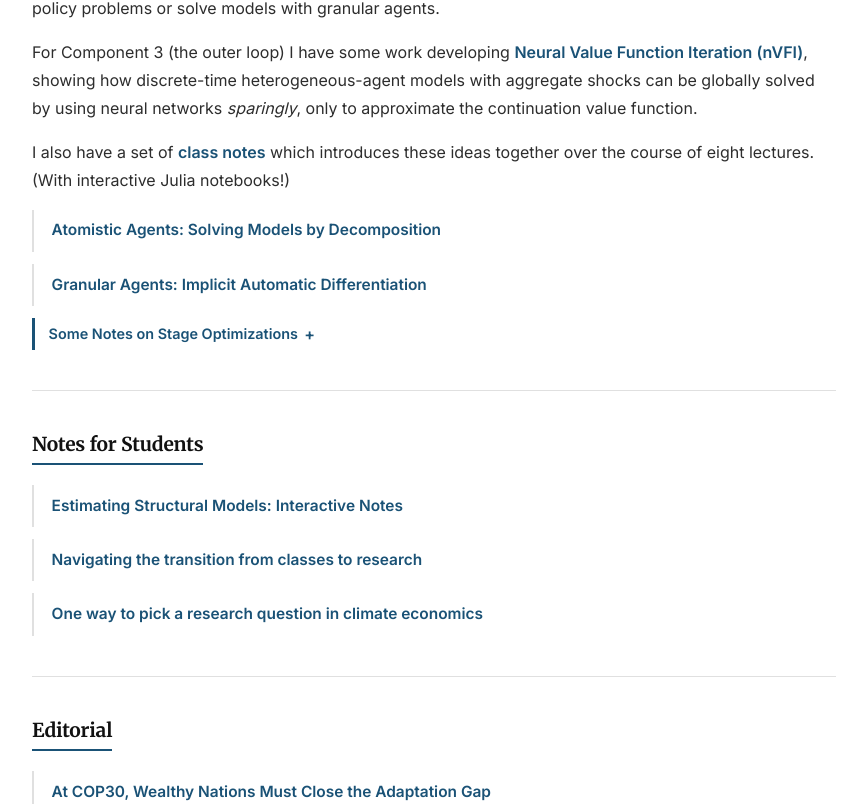
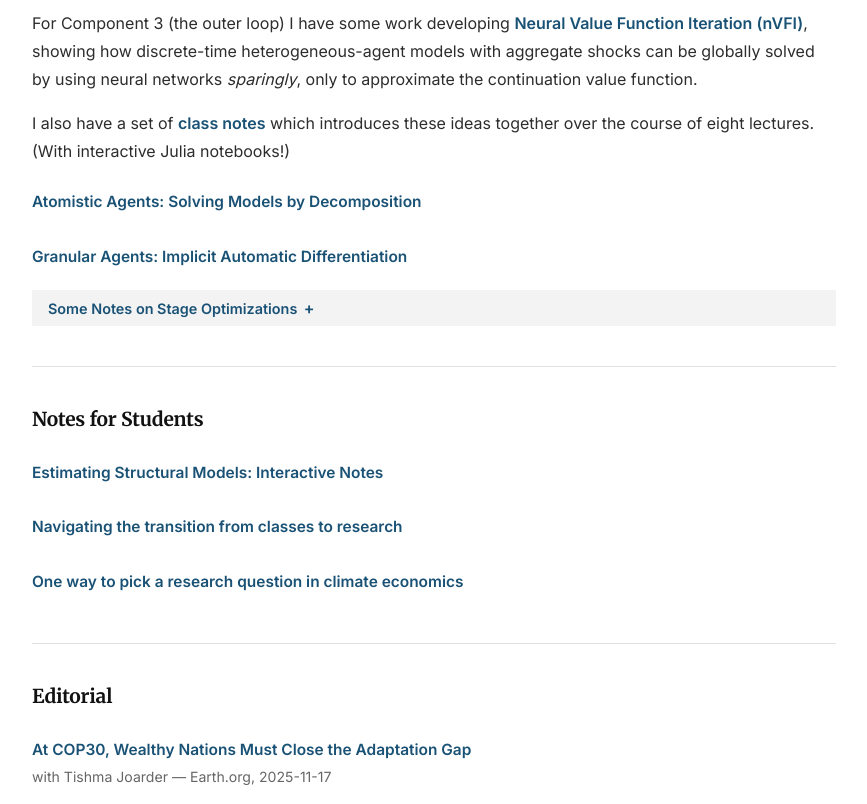
Before and after one commit to jeffreyesun/jeffreyesun.github.io, a plain HTML site: page index.html in a window 1280 px wide. Shown: the part 1996-2800 px from the top of the page, without its empty margins (206-1073 px from the left). Drawn offline with Linux system fonts and the light colour scheme.

Commit message:
add Decarbonization paper and fix some css

```diff
--- a/index.html
+++ b/index.html
@@ -68,8 +68,8 @@
           <div class="paper-meta">Note: Slides are currently more up-to-date than the paper.</div>
         </li>
         <li>
-          <a href="https://www.jeffreyesun.com/RPS.pdf"><strong>Indirect Effects of Renewable Portfolio Standards on Carbon Emissions</strong></a>
-          <div class="paper-meta">with Matthew Azevedo</div>
+          <a href="https://www.jeffreyesun.com/Decarbonization.pdf"><strong>The Distributional Impacts of Decarbonization Policies</strong></a>
+          <div class="paper-meta">with Rafael Dix-Carneiro, Saverio Spinella, and Sharon Traiberman</div>
         </li>
         <li>
           <a href="https://static1.squarespace.com/static/6334ef03eb02b95245b3c328/t/67fe981f449738202f8f4965/1744738350049/Climate_Shock_Mitigation_and_Market_Competition.pdf"><strong>Does Market Power in Agricultural Markets Hinder Farmer Climate Change Adaptation?</strong></a>
@@ -89,8 +89,8 @@
           <div class="paper-meta">with Gregor Jarosch, Ezra Oberfield, and Esteban Rossi-Hansberg</div>
         </li>
         <li>
-          <strong>The Distributional Impacts of Decarbonization Policies</strong>
-          <div class="paper-meta">with Rafael Dix-Carneiro, Saverio Spinella, and Sharon Traiberman</div>
+          <a href="https://www.jeffreyesun.com/RPS.pdf"><strong>Indirect Effects of Renewable Portfolio Standards on Carbon Emissions</strong></a>
+          <div class="paper-meta">with Matthew Azevedo</div>
         </li>
         <li>
           <a href="https://www.jeffreyesun.com/green_transitions.pdf"><strong>Green Transitions Into Alternate Histories</strong></a>
@@ -132,10 +132,11 @@
         </li>
       </ul>
 
-      <button class="collapsible-toggle" id="jmp-toggle">Some Notes on Stage Optimizations</button>
+      <div class="collapsible">
+        <button class="collapsible-toggle" id="jmp-toggle">Some Notes on Stage Optimizations</button>
       <div class="collapsible-body" id="jmp-notes">
         <div class="collapsible-body-inner">
-          <p>One of the reasons it can be useful to aggressively decompose household blocks into stages, as I advocate, is that individual stages can be optimized by computational researchers, then used off the shelf by practitioners. This dropdown contains some examples of such optimizations, which are part of what makes <a href="https://github.com/jeffreyesun/HouseholdStages.jl"><strong>HouseholdStages.jl</strong></a> so fast.</p>
+          <p>One of the reasons it can be useful to decompose household blocks into stages, as I advocate, is that individual stages can be optimized by computational researchers, then used off the shelf by practitioners. This dropdown contains some examples of such optimizations, which are part of what makes <a href="https://github.com/jeffreyesun/HouseholdStages.jl"><strong>HouseholdStages.jl</strong></a> so fast.</p>
           <ul>
             <li><a href="https://github.com/jeffreyesun/HouseholdStages.jl/blob/main/src/helper/interpolations.jl">All-at-once interpolating functions and distributions on endogenous gridpoints</a></li>
           </ul>
@@ -153,6 +154,7 @@
           <p>Speedup factor: n (n = #(gridpoints), relative to naive individual lookups. Speedup factor log n over optimized individual lookups)</p>
           <p>In many models, agents must make consumption savings decisions. Assuming a discretized wealth grid, the most flexible solution is to maximize over all possible continuation values for each agent, but this requires O(n<sup>2</sup>) total computations. If both continuation value and optimal saving are increasing in wealth, each agent needs only consider possible choices that lie between the choices of adjacent agents. By using binary search for individual lookups and a form of modified binary search to constrain the search space for individual agents, we can compute the optimal decisions of n agents who differ only by wealth using only 2n computations.</p>
         </div>
+      </div>
       </div>
     </section>
 
--- a/styles.css
+++ b/styles.css
@@ -303,9 +303,6 @@ main {
   color: var(--heading);
   margin-top: 0;
   margin-bottom: 1.25rem;
-  padding-bottom: 0.4rem;
-  border-bottom: 2px solid var(--accent);
-  display: inline-block;
 }
 
 .subsection-heading {
@@ -327,8 +324,7 @@ main {
 }
 
 .paper-list li {
-  padding: 0.55rem 0 0.55rem 1.1rem;
-  border-left: 2px solid var(--divider);
+  padding: 0.55rem 0;
   margin-bottom: 0.75rem;
   font-size: 0.965rem;
   line-height: 1.6;
@@ -363,14 +359,19 @@ main {
 /* ----------------------------------------------------------------
    Collapsible
    ---------------------------------------------------------------- */
+.collapsible {
+  background: #f3f3f3;
+}
+
 .collapsible-toggle {
-  display: inline-flex;
+  display: flex;
+  width: 100%;
   align-items: center;
   gap: 0.4rem;
   background: none;
   border: none;
-  border-left: 3px solid var(--accent);
-  padding: 0.45rem 0.85rem;
+  padding: 0.6rem 1rem;
+  text-align: left;
   color: var(--accent);
   font-family: inherit;
   font-size: 0.9rem;
@@ -399,12 +400,10 @@ main {
   max-height: 0;
   overflow: hidden;
   transition: max-height 0.25s ease-out;
-  background: #f4f7fa;
-  border-left: 3px solid var(--accent);
 }
 
 .collapsible-body-inner {
-  padding: 1.25rem 1.5rem;
+  padding: 0.25rem 1.5rem 1.25rem;
   font-size: 0.92rem;
   line-height: 1.75;
 }
```
Also changed, not shown: 1 other file.
